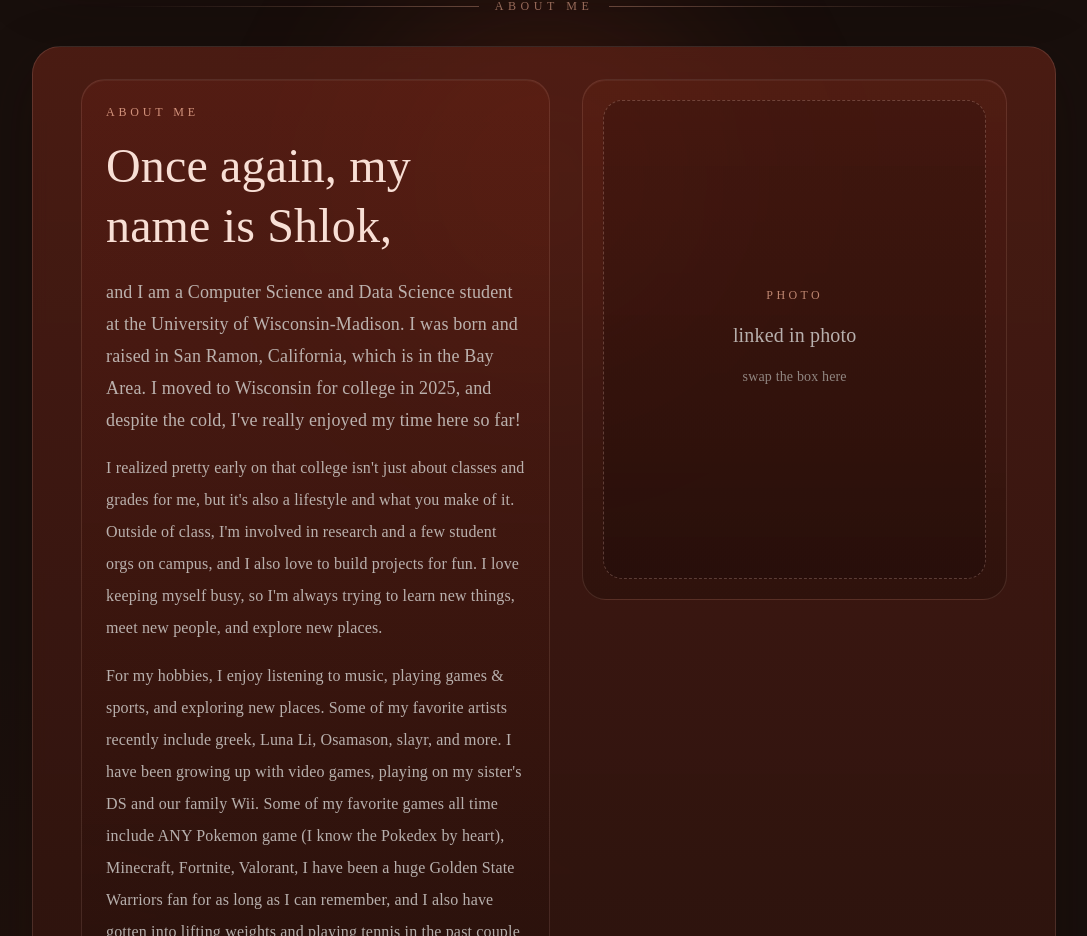
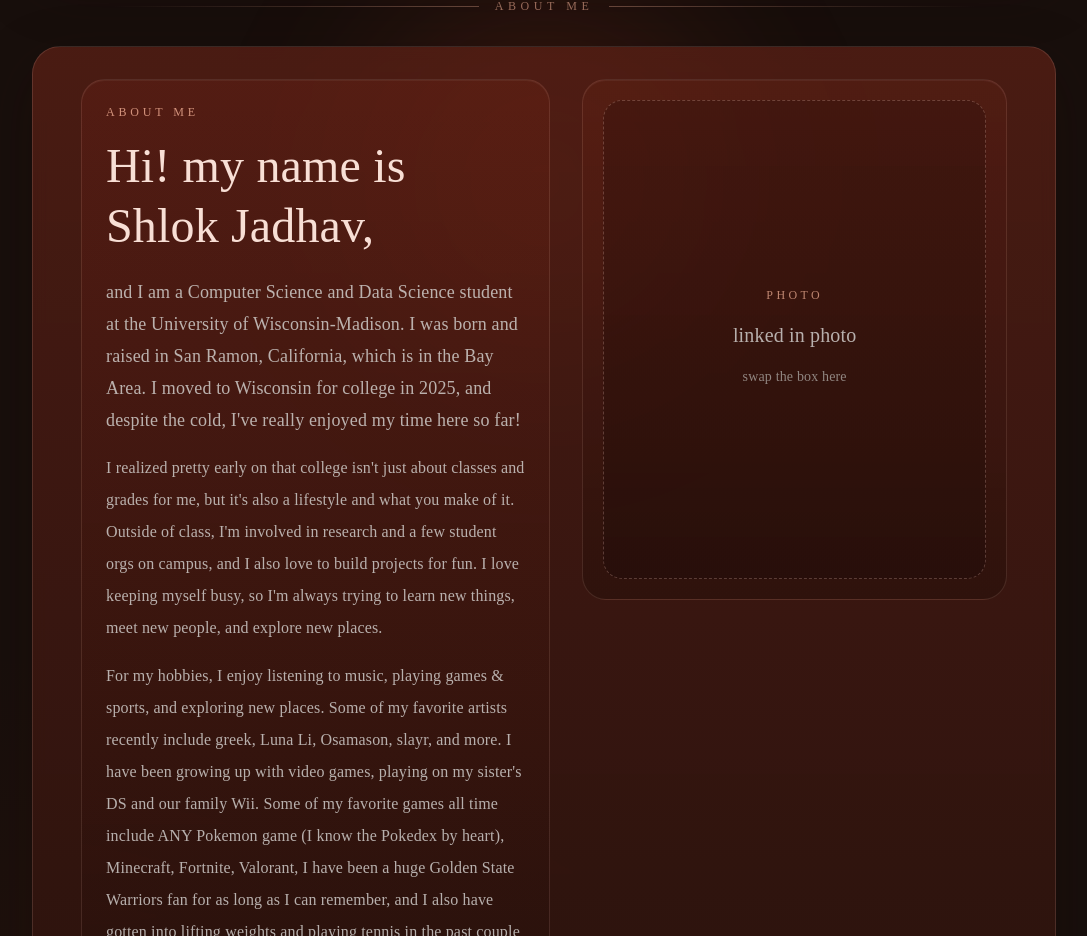
Before and after one commit to shlokrj/shlok.fyi, a Next.js app: page / in a window 1280 px wide. Shown: the part 1520-2456 px from the top of the page, without its empty margins (96-1183 px from the left). Built offline with nearby package versions, Linux system fonts and the light colour scheme.

Commit message:
changed wording

```diff
--- a/app/page.tsx
+++ b/app/page.tsx
@@ -186,7 +186,7 @@ export default function Home() {
                 About Me
               </p>
               <h2 className="mt-4 text-4xl leading-tight text-[rgba(255,231,222,0.96)] sm:text-5xl">
-                Once again, my name is Shlok,
+                Hi! my name is Shlok Jadhav,
               </h2>
               <p className="mt-5 max-w-2xl text-lg leading-8 text-stone-300/82">
                 and I am a Computer Science and Data Science student at the University of Wisconsin-Madison.
```
